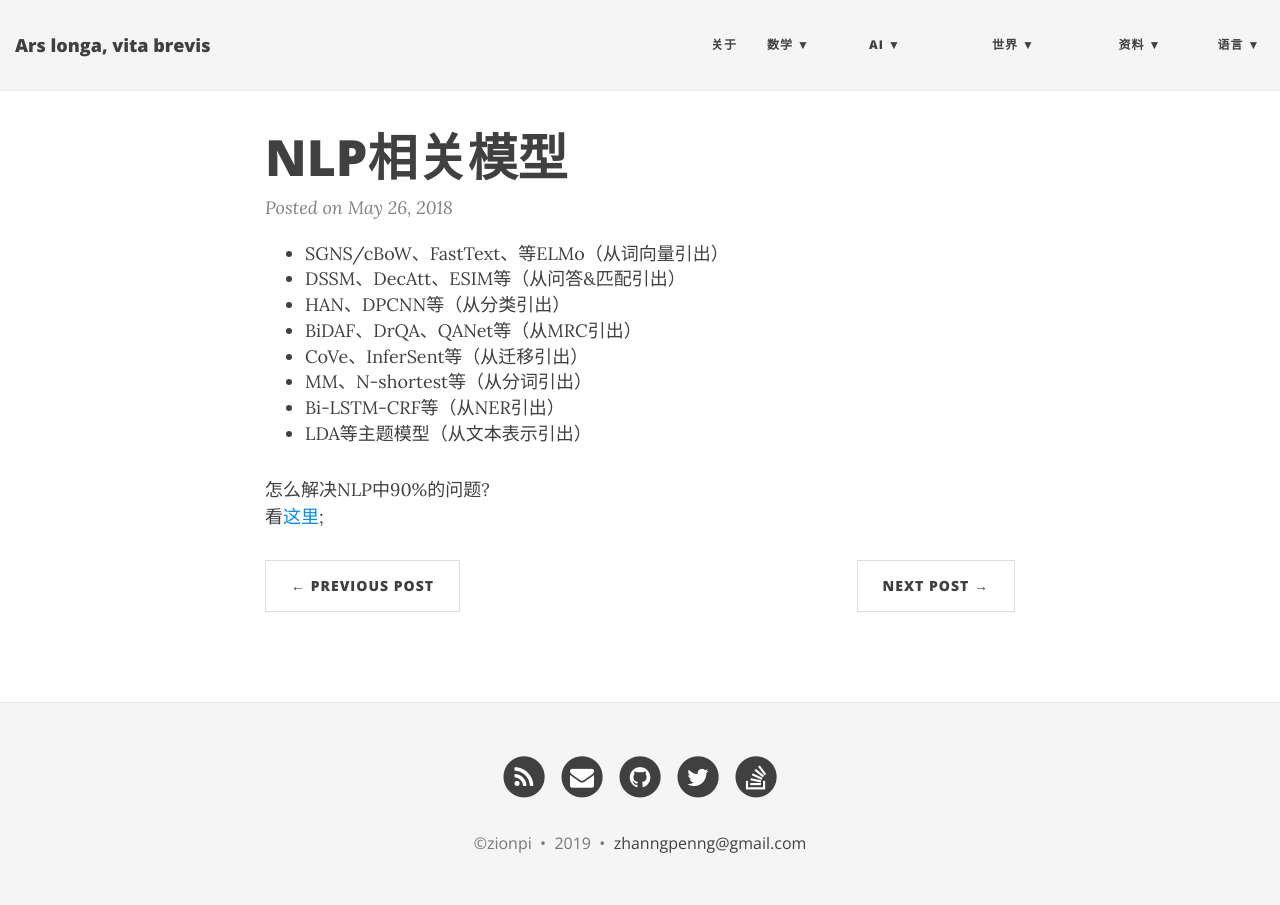
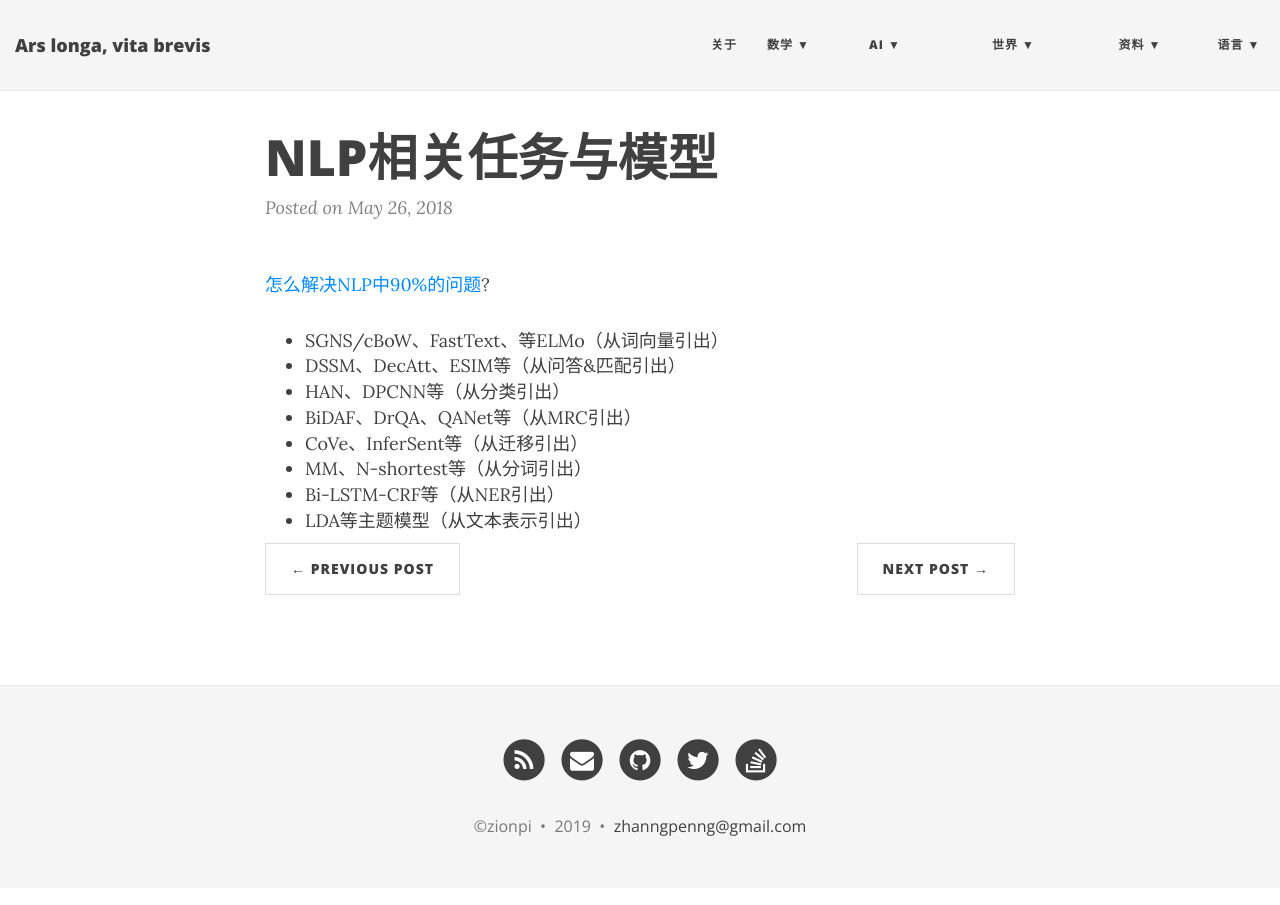
Before and after one commit to ZionPi/zionpi.github.io, a Jekyll site: the page built from _posts/2018-05-26-nlp-related-task-and-models.md, in a window 1280 px wide. Built offline with Jekyll 4.4.1, drawn with Linux system fonts in a browser that asks for light colours; nearby versions of some CDN libraries.

Commit message:
Update and rename 2018-05-26-nlp-related-model.md to 2018-05-26-nlp-related-task-and-models.md

```diff
--- a/_posts/2018-05-26-nlp-related-model.md
+++ b/_posts/2018-05-26-nlp-related-task-and-models.md
@@ -1,7 +1,11 @@
 ---
 layout: post
-title: NLP相关模型
+title: NLP相关任务与模型
 ---
+
+[怎么解决NLP中90%的问题](https://blog.insightdatascience.com/how-to-solve-90-of-nlp-problems-a-step-by-step-guide-fda605278e4e)?
+
+
 - SGNS/cBoW、FastText、等ELMo（从词向量引出）
 - DSSM、DecAtt、ESIM等（从问答&匹配引出）
 - HAN、DPCNN等（从分类引出）
@@ -10,6 +14,3 @@ title: NLP相关模型
 - MM、N-shortest等（从分词引出）
 - Bi-LSTM-CRF等（从NER引出）
 - LDA等主题模型（从文本表示引出）
-
-怎么解决NLP中90%的问题?
-看[这里](https://blog.insightdatascience.com/how-to-solve-90-of-nlp-problems-a-step-by-step-guide-fda605278e4e);
```
